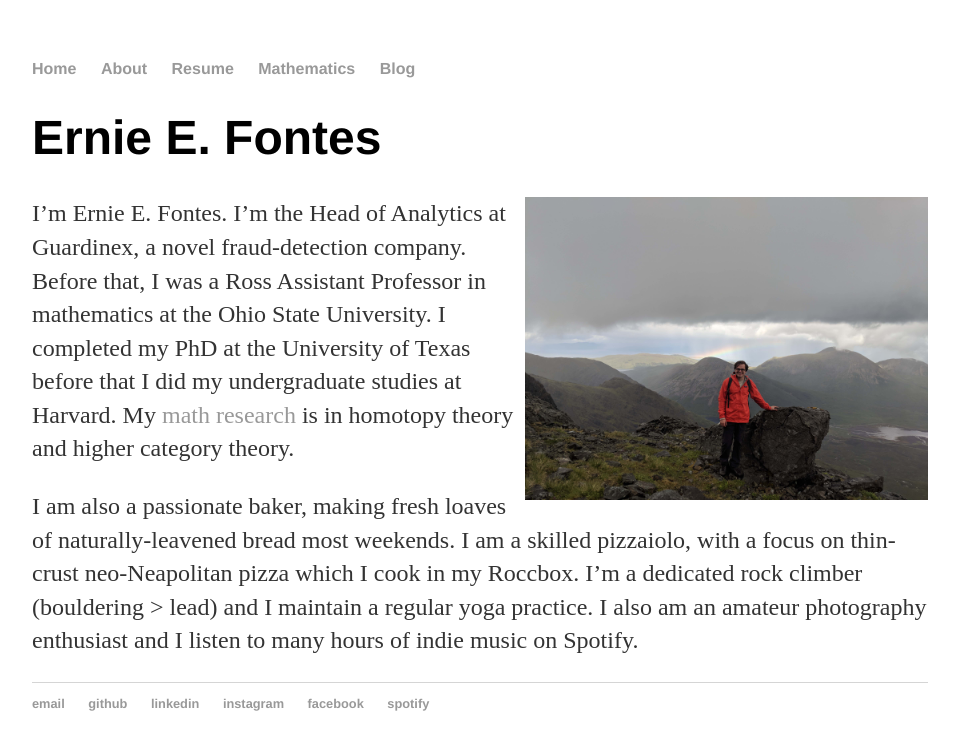
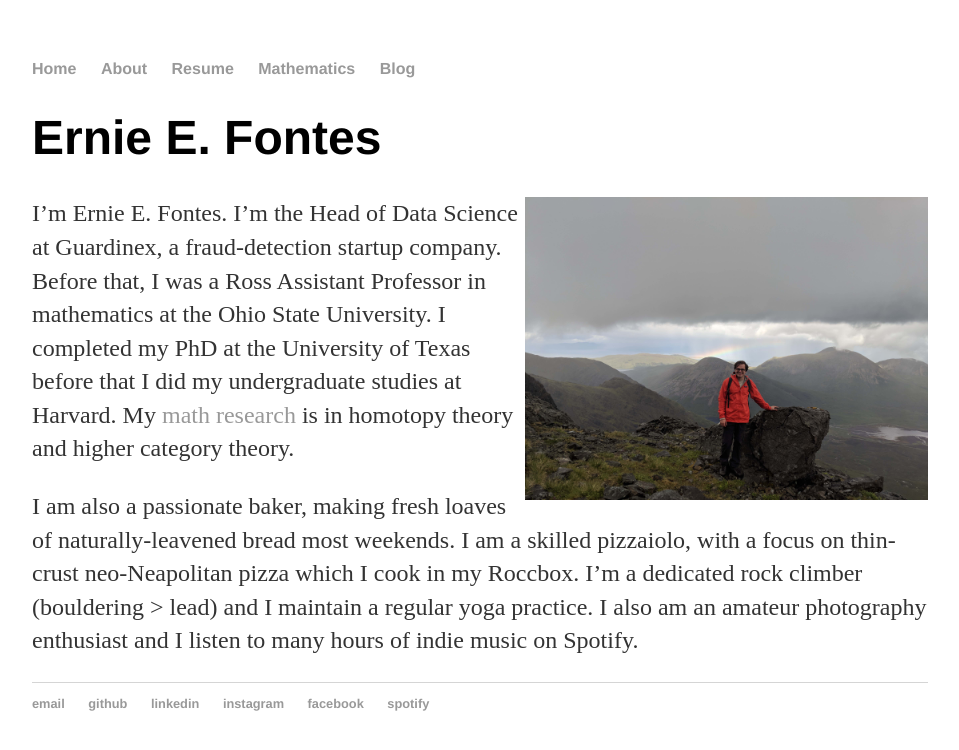
Before and after one commit to erniefontes/erniefontes.github.io, a Jekyll site: the page built from about/index.md, in a window 1280 px wide. Shown: the top 750 px of the page, without its empty margins (160-1119 px from the left). Built offline with Jekyll 4.4.1, drawn with Linux system fonts in a browser that asks for light colours.

Commit message:
Updating title

```diff
--- a/about/index.md
+++ b/about/index.md
@@ -30,8 +30,8 @@ title: Ernie E. Fontes
   </script>
   </p>
 
-  I'm Ernie E. Fontes. I'm the Head of Analytics at Guardinex, a novel
-  fraud-detection company. Before that, I was a Ross Assistant
+  I'm Ernie E. Fontes. I'm the Head of Data Science at Guardinex, a
+  fraud-detection startup company. Before that, I was a Ross Assistant
   Professor in mathematics at the Ohio State University. I completed
   my PhD at the University of Texas before that I did my undergraduate
   studies at Harvard. My [math research](../math/) is in homotopy
--- a/index.html
+++ b/index.html
@@ -5,8 +5,8 @@ title: Ernie E. Fontes
 <div class="blurb">
 		<h1>Hello, I'm Ernie E. Fontes!</h1>
 		<img src="images/ernie_new_headshot.jpg" width = 60% alt="Ernie E. Fontes" align="center"/>
-		<p>Mathematician and data scientist.</p>
+		<p>Data scientist and mathematician.</p>
 
-		<p>I am the Head of Analytics at <a href="https://guardinex.com">Guardinex</a>, a novel fraud-detection and prevention company solving identity fraud in the new-account-creation space.</p>
+		<p>I am the Head of Data Science at <a href="https://guardinex.com">Guardinex</a>, a novel fraud-detection and prevention company solving identity fraud in the new-account-creation space.</p>
 
 </div><!-- /.blurb -->
```
